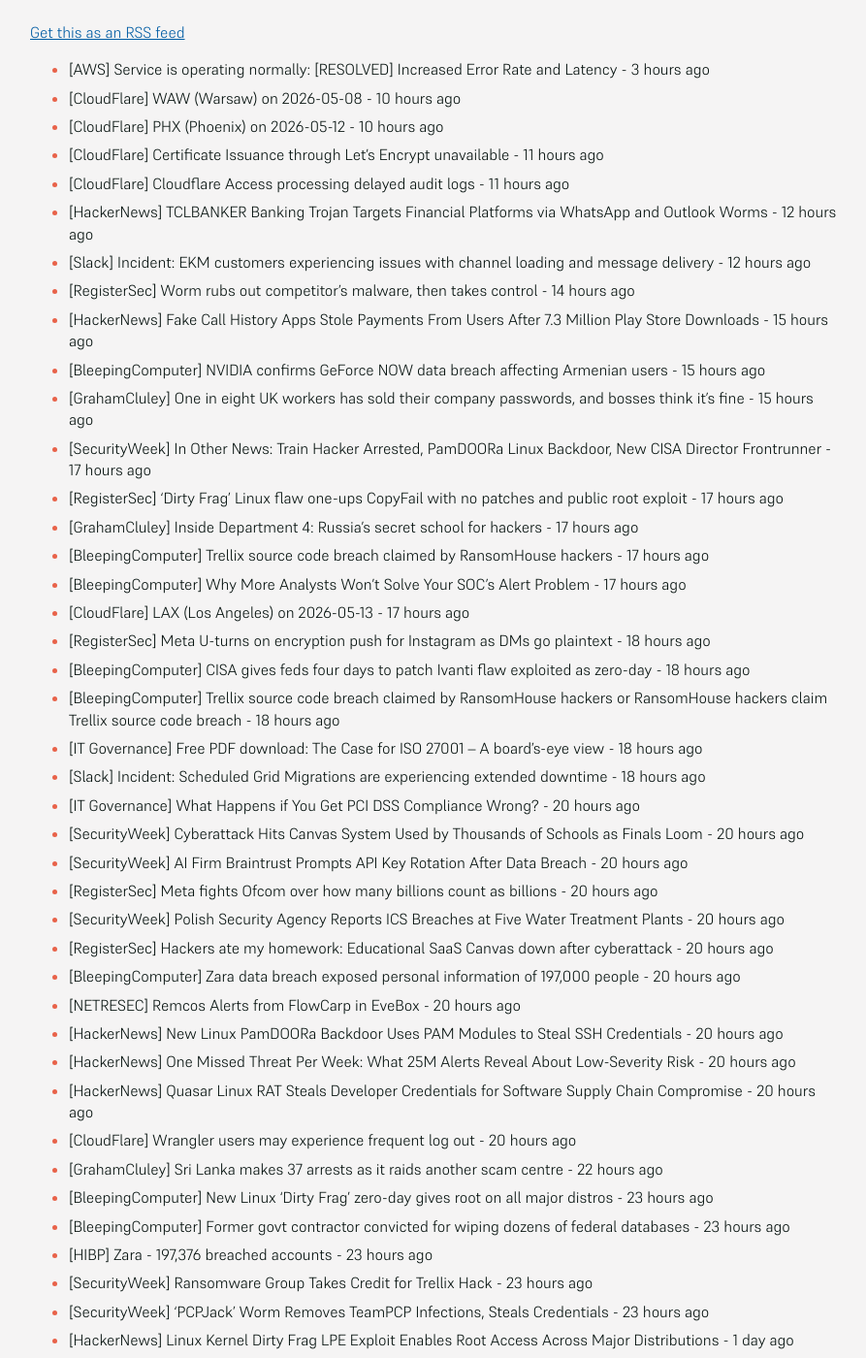
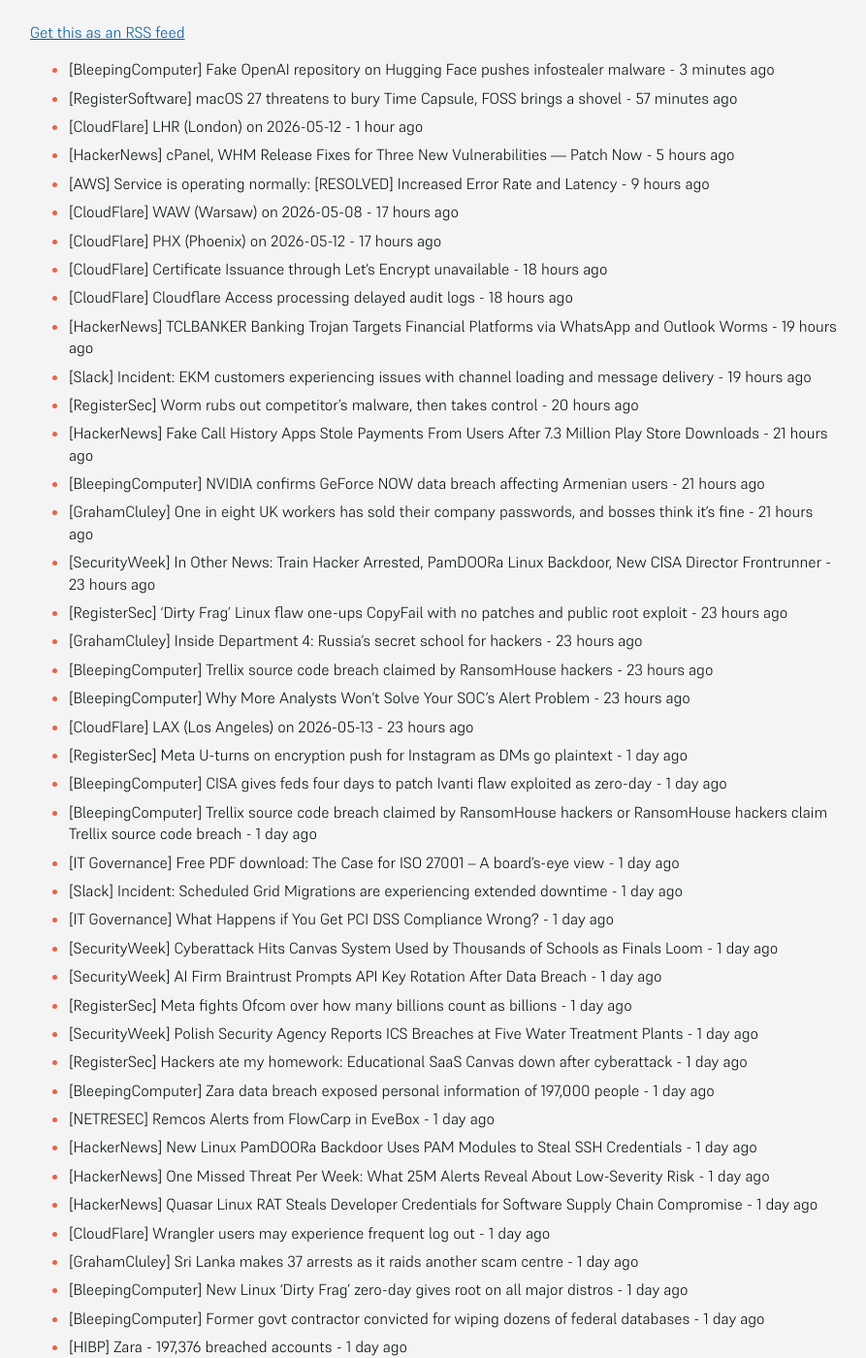
Before and after one commit to SecOpsNews/news, a Jekyll site: the page built from index.md, in a window 1280 px wide and 1400 px high, scrolled down 214 px. Shown: the whole window at 97% size, without its empty margins (193-1086 px from the left). Built offline with Jekyll 4.4.1, drawn with Linux system fonts in a browser that asks for light colours; some of the changed text lies outside the part shown.

Commit message:
New Feed

```diff
--- a/index.md
+++ b/index.md
@@ -9,46 +9,50 @@ description: Latest Updates
 
 <!-- SecOps start -->
 
-- [AWS] Service is operating normally: [RESOLVED] Increased Error Rate and Latency - 3 hours ago
-- [CloudFlare] WAW (Warsaw) on 2026-05-08 - 10 hours ago
-- [CloudFlare] PHX (Phoenix) on 2026-05-12 - 10 hours ago
-- [CloudFlare] Certificate Issuance through Let's Encrypt unavailable - 11 hours ago
-- [CloudFlare] Cloudflare Access processing delayed audit logs - 11 hours ago
-- [HackerNews] TCLBANKER Banking Trojan Targets Financial Platforms via WhatsApp and Outlook Worms - 12 hours ago
-- [Slack] Incident: EKM customers experiencing issues with channel loading and message delivery - 12 hours ago
-- [RegisterSec] Worm rubs out competitor's malware, then takes control - 14 hours ago
-- [HackerNews] Fake Call History Apps Stole Payments From Users After 7.3 Million Play Store Downloads - 15 hours ago
-- [BleepingComputer] NVIDIA confirms GeForce NOW data breach affecting Armenian users - 15 hours ago
-- [GrahamCluley] One in eight UK workers has sold their company passwords, and bosses think it’s fine - 15 hours ago
-- [SecurityWeek] In Other News: Train Hacker Arrested, PamDOORa Linux Backdoor, New CISA Director Frontrunner - 17 hours ago
-- [RegisterSec] 'Dirty Frag' Linux flaw one-ups CopyFail with no patches and public root exploit - 17 hours ago
-- [GrahamCluley] Inside Department 4: Russia’s secret school for hackers - 17 hours ago
-- [BleepingComputer] Trellix source code breach claimed by RansomHouse hackers - 17 hours ago
-- [BleepingComputer] Why More Analysts Won’t Solve Your SOC’s Alert Problem - 17 hours ago
-- [CloudFlare] LAX (Los Angeles) on 2026-05-13 - 17 hours ago
-- [RegisterSec] Meta U-turns on encryption push for Instagram as DMs go plaintext - 18 hours ago
-- [BleepingComputer] CISA gives feds four days to patch Ivanti flaw exploited as zero-day - 18 hours ago
-- [BleepingComputer] Trellix source code breach claimed by RansomHouse hackers or RansomHouse hackers claim Trellix source code breach - 18 hours ago
-- [IT Governance] Free PDF download: The Case for ISO 27001 – A board’s-eye view - 18 hours ago
-- [Slack] Incident: Scheduled Grid Migrations are experiencing extended downtime - 18 hours ago
-- [IT Governance] What Happens if You Get PCI DSS Compliance Wrong? - 20 hours ago
-- [SecurityWeek] Cyberattack Hits Canvas System Used by Thousands of Schools as Finals Loom - 20 hours ago
-- [SecurityWeek] AI Firm Braintrust Prompts API Key Rotation After Data Breach - 20 hours ago
-- [RegisterSec] Meta fights Ofcom over how many billions count as billions - 20 hours ago
-- [SecurityWeek] Polish Security Agency Reports ICS Breaches at Five Water Treatment Plants - 20 hours ago
-- [RegisterSec] Hackers ate my homework: Educational SaaS Canvas down after cyberattack - 20 hours ago
-- [BleepingComputer] Zara data breach exposed personal information of 197,000 people - 20 hours ago
-- [NETRESEC] Remcos Alerts from FlowCarp in EveBox - 20 hours ago
-- [HackerNews] New Linux PamDOORa Backdoor Uses PAM Modules to Steal SSH Credentials - 20 hours ago
-- [HackerNews] One Missed Threat Per Week: What 25M Alerts Reveal About Low-Severity Risk - 20 hours ago
-- [HackerNews] Quasar Linux RAT Steals Developer Credentials for Software Supply Chain Compromise - 20 hours ago
-- [CloudFlare] Wrangler users may experience frequent log out - 20 hours ago
-- [GrahamCluley] Sri Lanka makes 37 arrests as it raids another scam centre - 22 hours ago
-- [BleepingComputer] New Linux 'Dirty Frag' zero-day gives root on all major distros - 23 hours ago
-- [BleepingComputer] Former govt contractor convicted for wiping dozens of federal databases - 23 hours ago
-- [HIBP] Zara - 197,376 breached accounts - 23 hours ago
-- [SecurityWeek] Ransomware Group Takes Credit for Trellix Hack - 23 hours ago
-- [SecurityWeek] ‘PCPJack’ Worm Removes TeamPCP Infections, Steals Credentials - 23 hours ago
+- [BleepingComputer] Fake OpenAI repository on Hugging Face pushes infostealer malware - 3 minutes ago
+- [RegisterSoftware] macOS 27 threatens to bury Time Capsule, FOSS brings a shovel - 57 minutes ago
+- [CloudFlare] LHR (London) on 2026-05-12 - 1 hour ago
+- [HackerNews] cPanel, WHM Release Fixes for Three New Vulnerabilities — Patch Now - 5 hours ago
+- [AWS] Service is operating normally: [RESOLVED] Increased Error Rate and Latency - 9 hours ago
+- [CloudFlare] WAW (Warsaw) on 2026-05-08 - 17 hours ago
+- [CloudFlare] PHX (Phoenix) on 2026-05-12 - 17 hours ago
+- [CloudFlare] Certificate Issuance through Let's Encrypt unavailable - 18 hours ago
+- [CloudFlare] Cloudflare Access processing delayed audit logs - 18 hours ago
+- [HackerNews] TCLBANKER Banking Trojan Targets Financial Platforms via WhatsApp and Outlook Worms - 19 hours ago
+- [Slack] Incident: EKM customers experiencing issues with channel loading and message delivery - 19 hours ago
+- [RegisterSec] Worm rubs out competitor's malware, then takes control - 20 hours ago
+- [HackerNews] Fake Call History Apps Stole Payments From Users After 7.3 Million Play Store Downloads - 21 hours ago
+- [BleepingComputer] NVIDIA confirms GeForce NOW data breach affecting Armenian users - 21 hours ago
+- [GrahamCluley] One in eight UK workers has sold their company passwords, and bosses think it’s fine - 21 hours ago
+- [SecurityWeek] In Other News: Train Hacker Arrested, PamDOORa Linux Backdoor, New CISA Director Frontrunner - 23 hours ago
+- [RegisterSec] 'Dirty Frag' Linux flaw one-ups CopyFail with no patches and public root exploit - 23 hours ago
+- [GrahamCluley] Inside Department 4: Russia’s secret school for hackers - 23 hours ago
+- [BleepingComputer] Trellix source code breach claimed by RansomHouse hackers - 23 hours ago
+- [BleepingComputer] Why More Analysts Won’t Solve Your SOC’s Alert Problem - 23 hours ago
+- [CloudFlare] LAX (Los Angeles) on 2026-05-13 - 23 hours ago
+- [RegisterSec] Meta U-turns on encryption push for Instagram as DMs go plaintext - 1 day ago
+- [BleepingComputer] CISA gives feds four days to patch Ivanti flaw exploited as zero-day - 1 day ago
+- [BleepingComputer] Trellix source code breach claimed by RansomHouse hackers or RansomHouse hackers claim Trellix source code breach - 1 day ago
+- [IT Governance] Free PDF download: The Case for ISO 27001 – A board’s-eye view - 1 day ago
+- [Slack] Incident: Scheduled Grid Migrations are experiencing extended downtime - 1 day ago
+- [IT Governance] What Happens if You Get PCI DSS Compliance Wrong? - 1 day ago
+- [SecurityWeek] Cyberattack Hits Canvas System Used by Thousands of Schools as Finals Loom - 1 day ago
+- [SecurityWeek] AI Firm Braintrust Prompts API Key Rotation After Data Breach - 1 day ago
+- [RegisterSec] Meta fights Ofcom over how many billions count as billions - 1 day ago
+- [SecurityWeek] Polish Security Agency Reports ICS Breaches at Five Water Treatment Plants - 1 day ago
+- [RegisterSec] Hackers ate my homework: Educational SaaS Canvas down after cyberattack - 1 day ago
+- [BleepingComputer] Zara data breach exposed personal information of 197,000 people - 1 day ago
+- [NETRESEC] Remcos Alerts from FlowCarp in EveBox - 1 day ago
+- [HackerNews] New Linux PamDOORa Backdoor Uses PAM Modules to Steal SSH Credentials - 1 day ago
+- [HackerNews] One Missed Threat Per Week: What 25M Alerts Reveal About Low-Severity Risk - 1 day ago
+- [HackerNews] Quasar Linux RAT Steals Developer Credentials for Software Supply Chain Compromise - 1 day ago
+- [CloudFlare] Wrangler users may experience frequent log out - 1 day ago
+- [GrahamCluley] Sri Lanka makes 37 arrests as it raids another scam centre - 1 day ago
+- [BleepingComputer] New Linux 'Dirty Frag' zero-day gives root on all major distros - 1 day ago
+- [BleepingComputer] Former govt contractor convicted for wiping dozens of federal databases - 1 day ago
+- [HIBP] Zara - 197,376 breached accounts - 1 day ago
+- [SecurityWeek] Ransomware Group Takes Credit for Trellix Hack - 1 day ago
+- [SecurityWeek] ‘PCPJack’ Worm Removes TeamPCP Infections, Steals Credentials - 1 day ago
 - [HackerNews] Linux Kernel Dirty Frag LPE Exploit Enables Root Access Across Major Distributions - 1 day ago
 - [SecurityWeek] Vulnerability in Claude Extension for Chrome Exposes AI Agent to Takeover - 1 day ago
 - [CloudFlare] ICN (Seoul) on 2026-05-19 - 1 day ago
@@ -88,28 +92,16 @@ description: Latest Updates
 - [HackerNews] PAN-OS RCE Exploit Under Active Use Enabling Root Access and Espionage - 1 day ago
 - [HackerNews] One Click, Total Shutdown: The "Patient Zero" Webinar on Killing Stealth Breaches - 1 day ago
 - [CloudFlare] LHR (London) on 2026-05-08 - 1 day ago
-- [BleepingComputer] Palo Alto Networks firewall zero-day exploited for nearly a month - 1 day ago
-- [CloudFlare] LHR (London) on 2026-05-07 - 1 day ago
-- [CloudFlare] SCL (Santiago) on 2026-05-13 - 1 day ago
-- [CloudFlare] CAN (Guangzhou) on 2026-05-13 - 1 day ago
-- [RegisterSoftware] NHS code clampdown draws open source backlash - 1 day ago
-- [HackerNews] Day Zero Readiness: The Operational Gaps That Break Incident Response - 1 day ago
-- [HackerNews] ThreatsDay Bulletin: Edge Plaintext Passwords, ICS 0-Days, Patch-or-Die Alerts and 25+ New Stories - 1 day ago
-- [SecurityWeek] Gemini CLI Vulnerability Could Have Led to Code Execution, Supply Chain Attack - 1 day ago
-- [SecurityWeek] Cisco Patches High-Severity Vulnerabilities in Enterprise Products - 1 day ago
-- [SecurityWeek] Webinar Today: Securing Identity Across Humans, Machines and AI - 1 day ago
-- [BleepingComputer] Fake Claude AI website delivers new 'Beagle' Windows malware - 1 day ago
-- [HackerNews] PyPI Packages Deliver ZiChatBot Malware via Zulip APIs on Windows and Linux - 1 day ago
-- [HIBP] Woflow - 447,593 breached accounts - 1 day ago
-- [RegisterSec] The network password was a key plot point in one of the most famous movies of all time - 1 day ago
-- [CloudFlare] Cloudflare DNS Resolver 1.1.1.1 Website - 1 day ago
-- [CloudFlare] DUS (Düsseldorf) on 2026-05-08 - 1 day ago
-- [CloudFlare] LAX (Los Angeles) on 2026-05-12 - 1 day ago
-- [SecurityWeek] Claude AI Guided Hackers Toward OT Assets During Water Utility Intrusion - 2 days ago
-- [CloudFlare] AMS (Amsterdam) on 2026-05-08 - 2 days ago
-- [CloudFlare] YUL (Montréal) on 2026-05-12 - 2 days ago
-- [CloudFlare] SYD (Sydney) on 2026-05-13 - 2 days ago
-- [GitHub] CCR and CCA failing to start for PR comments - 2 days ago
+- [BleepingComputer] Palo Alto Networks firewall zero-day exploited for nearly a month - 2 days ago
+- [CloudFlare] LHR (London) on 2026-05-07 - 2 days ago
+- [CloudFlare] SCL (Santiago) on 2026-05-13 - 2 days ago
+- [CloudFlare] CAN (Guangzhou) on 2026-05-13 - 2 days ago
+- [RegisterSoftware] NHS code clampdown draws open source backlash - 2 days ago
+- [HackerNews] Day Zero Readiness: The Operational Gaps That Break Incident Response - 2 days ago
+- [HackerNews] ThreatsDay Bulletin: Edge Plaintext Passwords, ICS 0-Days, Patch-or-Die Alerts and 25+ New Stories - 2 days ago
+- [SecurityWeek] Gemini CLI Vulnerability Could Have Led to Code Execution, Supply Chain Attack - 2 days ago
+- [SecurityWeek] Cisco Patches High-Severity Vulnerabilities in Enterprise Products - 2 days ago
+- [SecurityWeek] Webinar Today: Securing Identity Across Humans, Machines and AI - 2 days ago
 - [DataBreaches] Russian-linked hackers appear to have launched a crippling cyberattack on Western New Mexico University - 1 year ago
 - [DataBreaches] SK Telecom vows to take full responsibility for damage from recent data leak - 1 year ago
 - [HackerNews] Storm-1977 Hits Education Clouds with AzureChecker, Deploys 200+ Crypto Mining Containers - 1 year ago
```
